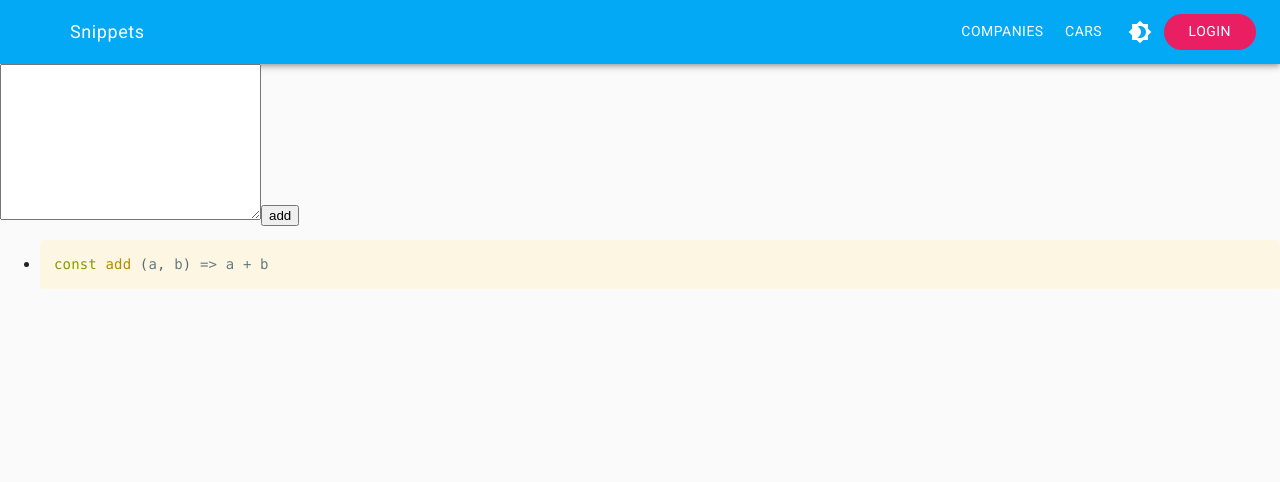
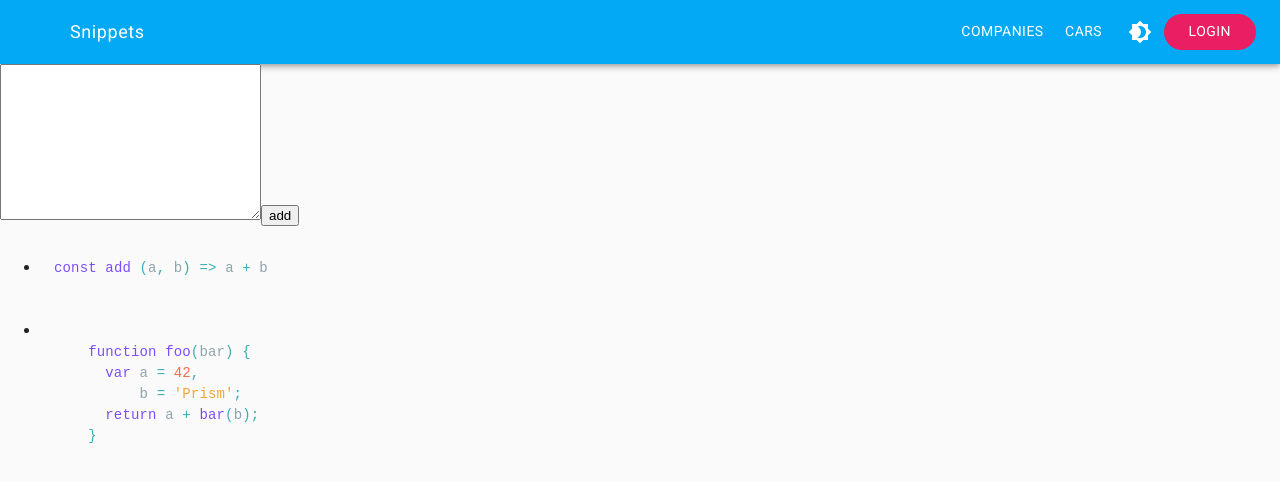
Before and after one commit to ibqn/react-snippets, a React (Create React App) app: page / in a window 1280 px wide. Shown: the top 482 px of the page. Built offline with nearby package versions, Linux system fonts and the light colour scheme; some icons are missing.

Commit message:
switch theme for code blocks

```diff
--- a/src/app.jsx
+++ b/src/app.jsx
@@ -7,7 +7,15 @@ import Header from './components/header'
 import ListSnippets from './components/list-snippets'
 
 const App = () => {
-  const [snippets, setSnippets] = useState(['const add (a, b) => a + b'])
+  const [snippets, setSnippets] = useState([
+    'const add (a, b) => a + b',
+    `
+    function foo(bar) {
+      var a = 42,
+          b = 'Prism';
+      return a + bar(b);
+    }`,
+  ])
 
   const handleAdd = (newSnippet) => {
     console.log(`handle add ${newSnippet}`)
--- /dev/null
+++ b/src/components/code-snippet-theme-dark.js
@@ -0,0 +1,211 @@
+import styled from 'styled-components'
+
+const darkTheme = styled.div`
+  code[class*='language-'],
+  pre[class*='language-'] {
+    text-align: left;
+    white-space: pre;
+    word-spacing: normal;
+    word-break: normal;
+    word-wrap: normal;
+    color: #eee;
+    background: #2f2f2f;
+    font-family: Roboto Mono, monospace;
+    font-size: 1em;
+    line-height: 1.5em;
+
+    -moz-tab-size: 4;
+    -o-tab-size: 4;
+    tab-size: 4;
+
+    -webkit-hyphens: none;
+    -moz-hyphens: none;
+    -ms-hyphens: none;
+    hyphens: none;
+  }
+
+  code[class*='language-']::-moz-selection,
+  pre[class*='language-']::-moz-selection,
+  code[class*='language-'] ::-moz-selection,
+  pre[class*='language-'] ::-moz-selection {
+    background: #363636;
+  }
+
+  code[class*='language-']::selection,
+  pre[class*='language-']::selection,
+  code[class*='language-'] ::selection,
+  pre[class*='language-'] ::selection {
+    background: #363636;
+  }
+
+  :not(pre) > code[class*='language-'] {
+    white-space: normal;
+    border-radius: 0.2em;
+    padding: 0.1em;
+  }
+
+  pre[class*='language-'] {
+    overflow: auto;
+    position: relative;
+    margin: 0.5em 0;
+    padding: 1.25em 1em;
+  }
+
+  .language-css > code,
+  .language-sass > code,
+  .language-scss > code {
+    color: #fd9170;
+  }
+
+  [class*='language-'] .namespace {
+    opacity: 0.7;
+  }
+
+  .token.atrule {
+    color: #c792ea;
+  }
+
+  .token.attr-name {
+    color: #ffcb6b;
+  }
+
+  .token.attr-value {
+    color: #a5e844;
+  }
+
+  .token.attribute {
+    color: #a5e844;
+  }
+
+  .token.boolean {
+    color: #c792ea;
+  }
+
+  .token.builtin {
+    color: #ffcb6b;
+  }
+
+  .token.cdata {
+    color: #80cbc4;
+  }
+
+  .token.char {
+    color: #80cbc4;
+  }
+
+  .token.class {
+    color: #ffcb6b;
+  }
+
+  .token.class-name {
+    color: #f2ff00;
+  }
+
+  .token.comment {
+    color: #616161;
+  }
+
+  .token.constant {
+    color: #c792ea;
+  }
+
+  .token.deleted {
+    color: #ff6666;
+  }
+
+  .token.doctype {
+    color: #616161;
+  }
+
+  .token.entity {
+    color: #ff6666;
+  }
+
+  .token.function {
+    color: #c792ea;
+  }
+
+  .token.hexcode {
+    color: #f2ff00;
+  }
+
+  .token.id {
+    color: #c792ea;
+    font-weight: bold;
+  }
+
+  .token.important {
+    color: #c792ea;
+    font-weight: bold;
+  }
+
+  .token.inserted {
+    color: #80cbc4;
+  }
+
+  .token.keyword {
+    color: #c792ea;
+  }
+
+  .token.number {
+    color: #fd9170;
+  }
+
+  .token.operator {
+    color: #89ddff;
+  }
+
+  .token.prolog {
+    color: #616161;
+  }
+
+  .token.property {
+    color: #80cbc4;
+  }
+
+  .token.pseudo-class {
+    color: #a5e844;
+  }
+
+  .token.pseudo-element {
+    color: #a5e844;
+  }
+
+  .token.punctuation {
+    color: #89ddff;
+  }
+
+  .token.regex {
+    color: #f2ff00;
+  }
+
+  .token.selector {
+    color: #ff6666;
+  }
+
+  .token.string {
+    color: #a5e844;
+  }
+
+  .token.symbol {
+    color: #c792ea;
+  }
+
+  .token.tag {
+    color: #ff6666;
+  }
+
+  .token.unit {
+    color: #fd9170;
+  }
+
+  .token.url {
+    color: #ff6666;
+  }
+
+  .token.variable {
+    color: #ff6666;
+  }
+`
+
+export default darkTheme
--- /dev/null
+++ b/src/components/code-snippet-theme-light.js
@@ -0,0 +1,213 @@
+import styled from 'styled-components'
+
+const lightTheme = styled.div`
+  code[class*='language-'],
+  pre[class*='language-'] {
+    text-align: left;
+    white-space: pre;
+    word-spacing: normal;
+    word-break: normal;
+    word-wrap: normal;
+    color: #90a4ae;
+    background: #fafafa;
+    font-family: Roboto Mono, monospace;
+    font-size: 1em;
+    line-height: 1.5em;
+
+    -moz-tab-size: 4;
+    -o-tab-size: 4;
+    tab-size: 4;
+
+    -webkit-hyphens: none;
+    -moz-hyphens: none;
+    -ms-hyphens: none;
+    hyphens: none;
+  }
+
+  code[class*='language-']::-moz-selection,
+  pre[class*='language-']::-moz-selection,
+  code[class*='language-'] ::-moz-selection,
+  pre[class*='language-'] ::-moz-selection {
+    background: #cceae7;
+    color: #263238;
+  }
+
+  code[class*='language-']::selection,
+  pre[class*='language-']::selection,
+  code[class*='language-'] ::selection,
+  pre[class*='language-'] ::selection {
+    background: #cceae7;
+    color: #263238;
+  }
+
+  :not(pre) > code[class*='language-'] {
+    white-space: normal;
+    border-radius: 0.2em;
+    padding: 0.1em;
+  }
+
+  pre[class*='language-'] {
+    overflow: auto;
+    position: relative;
+    margin: 0.5em 0;
+    padding: 1.25em 1em;
+  }
+
+  .language-css > code,
+  .language-sass > code,
+  .language-scss > code {
+    color: #f76d47;
+  }
+
+  [class*='language-'] .namespace {
+    opacity: 0.7;
+  }
+
+  .token.atrule {
+    color: #7c4dff;
+  }
+
+  .token.attr-name {
+    color: #39adb5;
+  }
+
+  .token.attr-value {
+    color: #f6a434;
+  }
+
+  .token.attribute {
+    color: #f6a434;
+  }
+
+  .token.boolean {
+    color: #7c4dff;
+  }
+
+  .token.builtin {
+    color: #39adb5;
+  }
+
+  .token.cdata {
+    color: #39adb5;
+  }
+
+  .token.char {
+    color: #39adb5;
+  }
+
+  .token.class {
+    color: #39adb5;
+  }
+
+  .token.class-name {
+    color: #6182b8;
+  }
+
+  .token.comment {
+    color: #aabfc9;
+  }
+
+  .token.constant {
+    color: #7c4dff;
+  }
+
+  .token.deleted {
+    color: #e53935;
+  }
+
+  .token.doctype {
+    color: #aabfc9;
+  }
+
+  .token.entity {
+    color: #e53935;
+  }
+
+  .token.function {
+    color: #7c4dff;
+  }
+
+  .token.hexcode {
+    color: #f76d47;
+  }
+
+  .token.id {
+    color: #7c4dff;
+    font-weight: bold;
+  }
+
+  .token.important {
+    color: #7c4dff;
+    font-weight: bold;
+  }
+
+  .token.inserted {
+    color: #39adb5;
+  }
+
+  .token.keyword {
+    color: #7c4dff;
+  }
+
+  .token.number {
+    color: #f76d47;
+  }
+
+  .token.operator {
+    color: #39adb5;
+  }
+
+  .token.prolog {
+    color: #aabfc9;
+  }
+
+  .token.property {
+    color: #39adb5;
+  }
+
+  .token.pseudo-class {
+    color: #f6a434;
+  }
+
+  .token.pseudo-element {
+    color: #f6a434;
+  }
+
+  .token.punctuation {
+    color: #39adb5;
+  }
+
+  .token.regex {
+    color: #6182b8;
+  }
+
+  .token.selector {
+    color: #e53935;
+  }
+
+  .token.string {
+    color: #f6a434;
+  }
+
+  .token.symbol {
+    color: #7c4dff;
+  }
+
+  .token.tag {
+    color: #e53935;
+  }
+
+  .token.unit {
+    color: #f76d47;
+  }
+
+  .token.url {
+    color: #e53935;
+  }
+
+  .token.variable {
+    color: #e53935;
+  }
+`
+
+export default lightTheme
--- a/src/components/code-snippet.jsx
+++ b/src/components/code-snippet.jsx
@@ -1,18 +1,28 @@
 import { useEffect } from 'react'
 import Prism from 'prismjs'
 import PropTypes from 'prop-types'
-import 'prismjs/themes/prism-solarizedlight.css'
+
+// import 'prismjs/themes/prism-solarizedlight.css'
+import { useChangeTheme } from '../theme-provider'
+
+import lightTheme from './code-snippet-theme-light'
+import darkTheme from './code-snippet-theme-dark'
 
 const CodeSnippet = ({ code, language }) => {
+  const [darkMode] = useChangeTheme()
+
   useEffect(() => {
     Prism.highlightAll()
-  }, [])
+  }, [darkMode])
+
+  const Theme = darkMode ? darkTheme : lightTheme
+
   return (
-    <div>
+    <Theme>
       <pre>
         <code className={`language-${language}`}>{code}</code>
       </pre>
-    </div>
+    </Theme>
   )
 }
 
```
